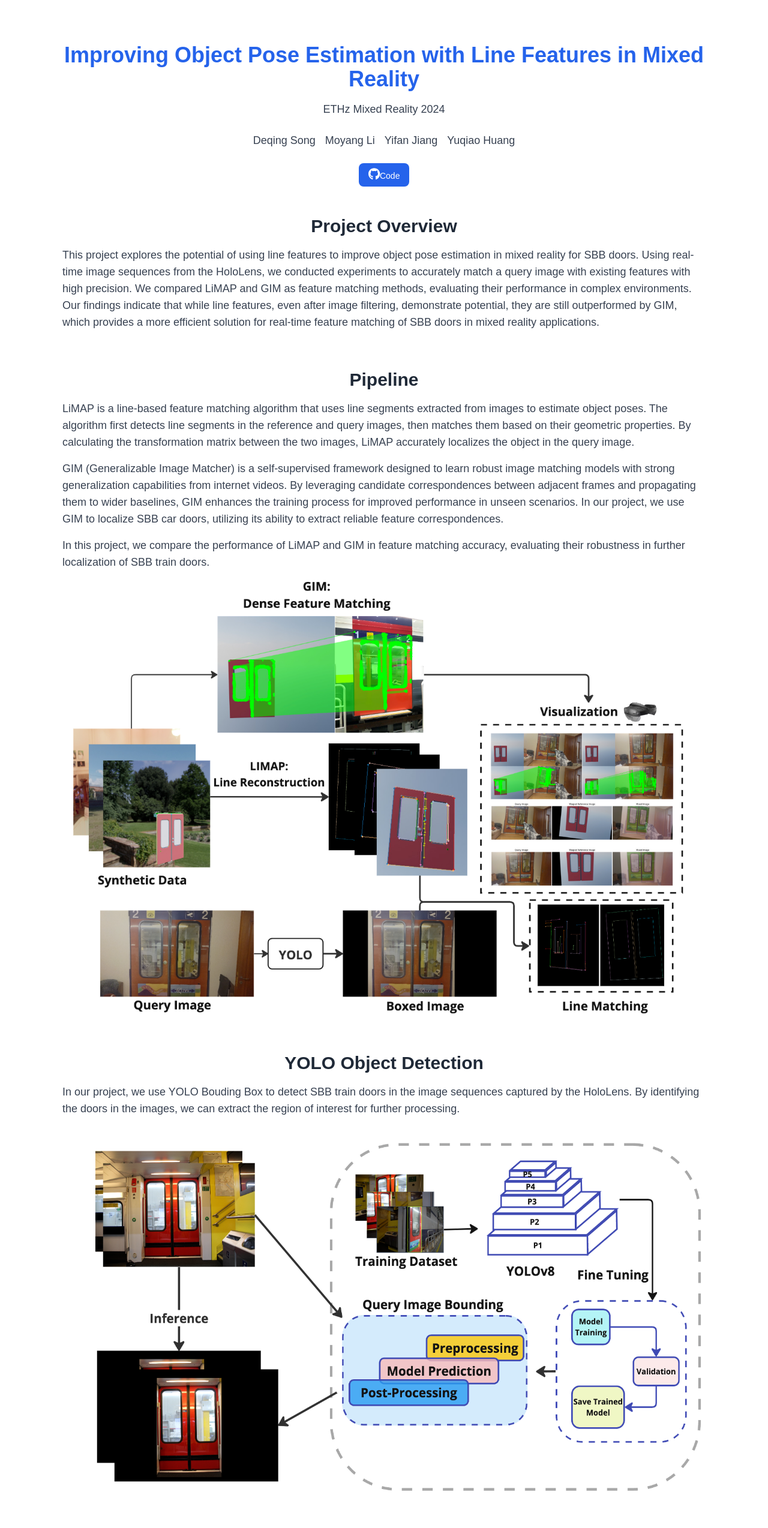
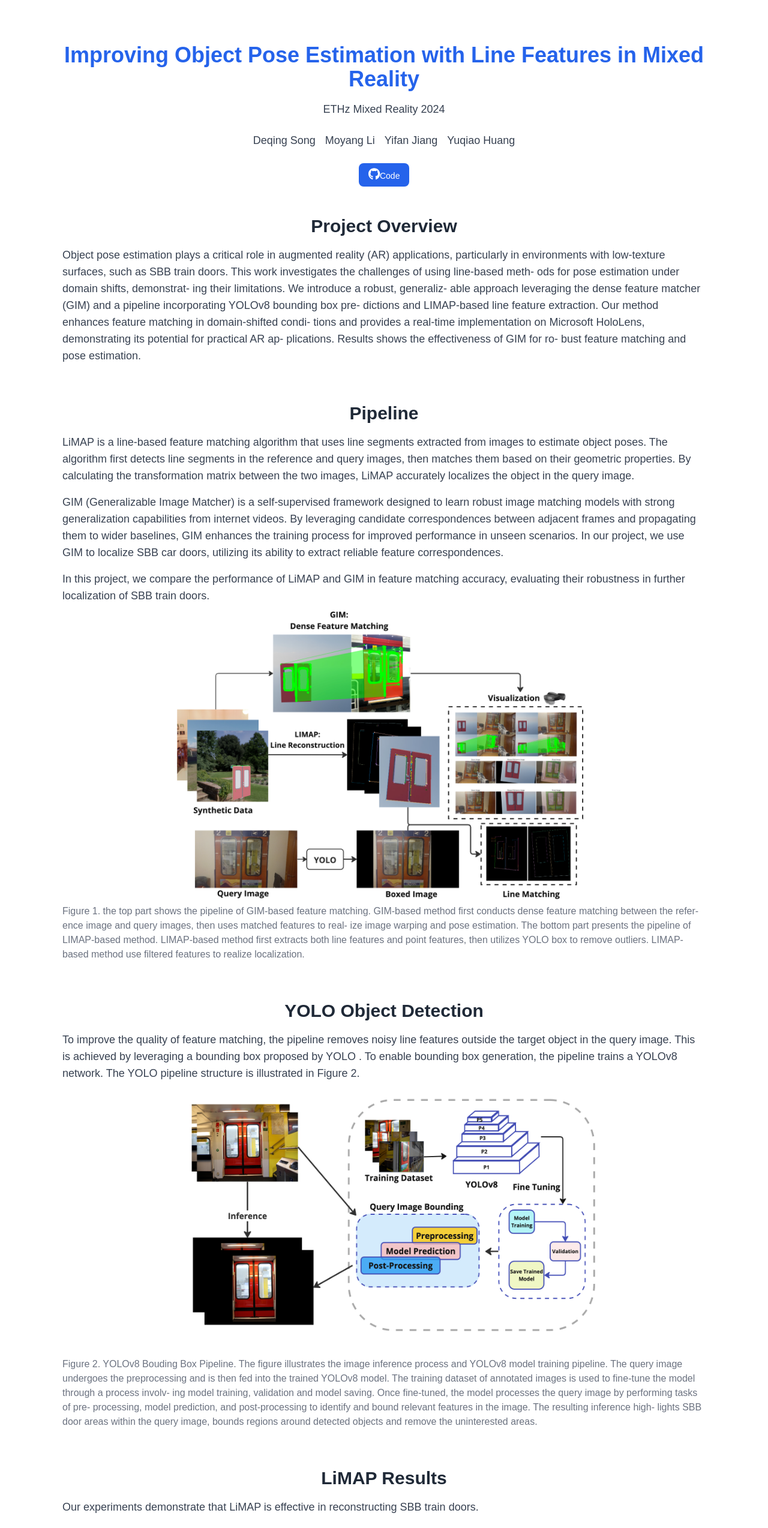
Before and after one commit to Yuk-Haau/course-showcase, a Next.js app: page /course-showcase/ in a window 1280 px wide. Shown: the top 2547 px of the page at 60% size. Built offline with nearby package versions, Linux system fonts and the light colour scheme.

Commit message:
update homepage

```diff
--- a/app/page.tsx
+++ b/app/page.tsx
@@ -43,16 +43,19 @@ export default function Home() {
             Project Overview
           </h2>
           <p className="text-lg text-gray-700 mt-4 max-w-full text-left">
-            This project explores the potential of using line features to
-            improve object pose estimation in mixed reality for SBB doors. Using
-            real-time image sequences from the HoloLens, we conducted
-            experiments to accurately match a query image with existing features
-            with high precision. We compared LiMAP and GIM as feature matching
-            methods, evaluating their performance in complex environments. Our
-            findings indicate that while line features, even after image
-            filtering, demonstrate potential, they are still outperformed by
-            GIM, which provides a more efficient solution for real-time feature
-            matching of SBB doors in mixed reality applications.
+            Object pose estimation plays a critical role in augmented reality
+            (AR) applications, particularly in environments with low-texture
+            surfaces, such as SBB train doors. This work investigates the
+            challenges of using line-based meth- ods for pose estimation under
+            domain shifts, demonstrat- ing their limitations. We introduce a
+            robust, generaliz- able approach leveraging the dense feature
+            matcher (GIM) and a pipeline incorporating YOLOv8 bounding box pre-
+            dictions and LIMAP-based line feature extraction. Our method
+            enhances feature matching in domain-shifted condi- tions and
+            provides a real-time implementation on Microsoft HoloLens,
+            demonstrating its potential for practical AR ap- plications. Results
+            shows the effectiveness of GIM for ro- bust feature matching and
+            pose estimation.
           </p>
         </div>
 
@@ -105,9 +108,19 @@ export default function Home() {
             <img
               src="/course-showcase/pic/pipeline.png"
               alt="LiMAP"
-              className="flex-1 rounded-lg"
+              className="rounded-lg w-2/3 justify-center"
             />
           </div>
+          <p className="mt-2 text-gray-500">
+            Figure 1. the top part shows the pipeline of GIM-based feature
+            matching. GIM-based method first conducts dense feature matching
+            between the refer- ence image and query images, then uses matched
+            features to real- ize image warping and pose estimation. The bottom
+            part presents the pipeline of LIMAP-based method. LIMAP-based method
+            first extracts both line features and point features, then utilizes
+            YOLO box to remove outliers. LIMAP-based method use filtered
+            features to realize localization.
+          </p>
         </div>
 
         {/* YOLO object detection */}
@@ -116,19 +129,33 @@ export default function Home() {
             YOLO Object Detection
           </h2>
           <p className="text-lg text-gray-700 mt-4 max-w-full text-left">
-            In our project, we use YOLO Bouding Box to detect SBB train doors in
-            the image sequences captured by the HoloLens. By identifying the
-            doors in the images, we can extract the region of interest for
-            further processing.
+            To improve the quality of feature matching, the pipeline removes
+            noisy line features outside the target object in the query image.
+            This is achieved by leveraging a bounding box proposed by YOLO . To
+            enable bounding box generation, the pipeline trains a YOLOv8
+            network. The YOLO pipeline structure is illustrated in Figure 2.
           </p>
           {/* pic */}
           <div className="flex justify-center w-full">
             <img
               src="/course-showcase/pic/yoloPipeline.png"
               alt="YOLO"
-              className="flex-1 rounded-lg"
+              className="w-2/3 rounded-lg"
             />
           </div>
+          <p className="mt-2 text-gray-500">
+            Figure 2. YOLOv8 Bouding Box Pipeline. The figure illustrates the
+            image inference process and YOLOv8 model training pipeline. The
+            query image undergoes the preprocessing and is then fed into the
+            trained YOLOv8 model. The training dataset of annotated images is
+            used to fine-tune the model through a process involv- ing model
+            training, validation and model saving. Once fine-tuned, the model
+            processes the query image by performing tasks of pre- processing,
+            model prediction, and post-processing to identify and bound relevant
+            features in the image. The resulting inference high- lights SBB door
+            areas within the query image, bounds regions around detected objects
+            and remove the uninterested areas.
+          </p>
         </div>
 
         {/* limap results */}
@@ -255,6 +282,13 @@ export default function Home() {
             GIM Results
           </h2>
           <p className="text-lg text-gray-700 mt-4 max-w-full text-left">
+            Generalizable Image Matcher (GIM) employ internet video to enhance
+            the robustness and generalizability in chal- lenging scenarios.
+          </p>
+          <h3 className="text-2xl font-bold text-gray-800 text-center py-5">
+            GIM Feature Matching Results
+          </h3>
+          <p className="text-lg text-gray-700 mt-4 max-w-full text-left">
             Our experiments show that GIM outperforms well in feature matching
             accuracy. The GIM algorithm is robust to occlusion and cluttered
             backgrounds, providing a more reliable solution for further object
```
